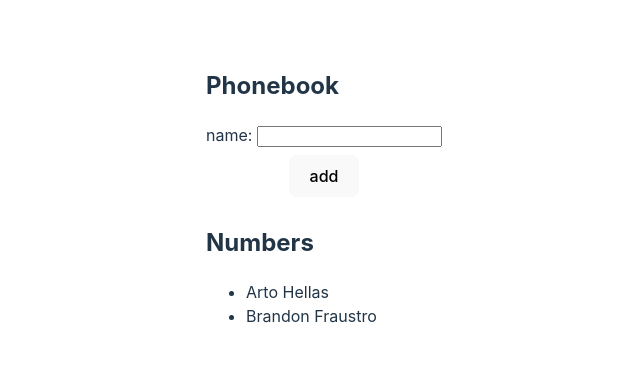
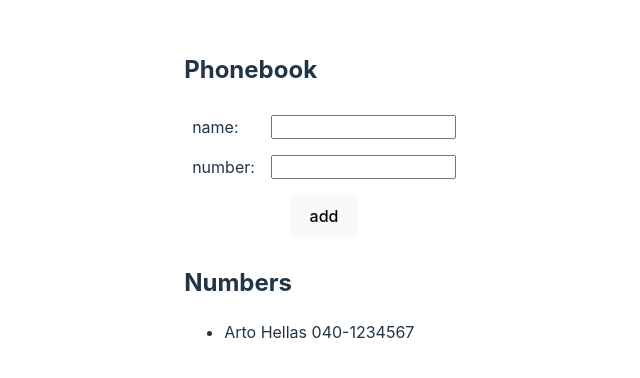
Before and after one commit to BrandonFraustro/full-stack, a React (Vite) app in the folder part2/exercises_2.6-2.10/: page / in a window 1280 px wide. Shown: the part 204-582 px from the top of the page, without its empty margins (316-956 px from the left). Built offline with nearby package versions, Linux system fonts and the light colour scheme.

Commit message:
Guia telefonica pase3 Add Number

```diff
--- a/part2/exercises_2.6-2.10/src/components/App.css
+++ b/part2/exercises_2.6-2.10/src/components/App.css
@@ -8,3 +8,18 @@
   display: flex;
   justify-content: center;
 }
+
+.inputs {
+  display: flex;
+  flex-direction: column;
+  justify-content: space-between;
+  place-items: center;
+  padding: 0 0.5rem;
+}
+
+.inputs > div {
+  width: 100%;
+  display: flex;
+  justify-content: space-between;
+  margin: 0.5rem;
+}
--- a/part2/exercises_2.6-2.10/src/components/App.jsx
+++ b/part2/exercises_2.6-2.10/src/components/App.jsx
@@ -5,25 +5,26 @@ function App() {
   const [ persons, setPersons ] = useState([
     {
       name: 'Arto Hellas',
+      number: '040-1234567',
     },
-    {
-      name: 'Brandon Fraustro'
-    }
   ])
   //console.log(persons.map(person => person.name));
   const [ newName, setNewName ] = useState('')
+  const [ newNumber, setNewNumber ] = useState('')
 
-  const handleAddName = (event) => {
+  const handleAddPhonebook = (event) => {
     event.preventDefault()
     const names = persons.map(person => person.name)
     const found = names.find(name => name === newName)
-    //console.log('Found: ', newName);
+    console.log('Found: ', newNumber);
     if (found === undefined) {
       const personObject = {
         name: newName,
+        number: newNumber,
       }
       setPersons(persons.concat(personObject))
       setNewName('')
+      setNewNumber('')
     } else {
       window.alert(`${newName} is already added to phonebook`)
     }
@@ -35,23 +36,32 @@ function App() {
     setNewName(event.target.value)
     //console.log(event.target.value);
   }
+  const handleNumberChange = (event) => {
+    setNewNumber(event.target.value)
+    //console.log(event.target.value);
+  }
 
   return (
     <div>
       <h2>Phonebook</h2>
       <form>
-        <div>
-          name: <input onChange={handleNameChange}/>
+        <div className="inputs">
+          <div>
+            name: <input onChange={handleNameChange} />
+          </div>
+          <div>
+            number: <input onChange={handleNumberChange} />
+          </div>
         </div>
         <div className='button'>
-          <button type='submit' onClick={handleAddName}>add</button>
+          <button type='submit' onClick={handleAddPhonebook}>add</button>
         </div>
         <h2>Numbers</h2>
         <div>
           <ul>
             {
               persons.map(person =>
-                <li key={person.name}>{person.name}</li>
+                <li key={person.name}>{person.name} {person.number}</li>
               )
             }
           </ul>
```
